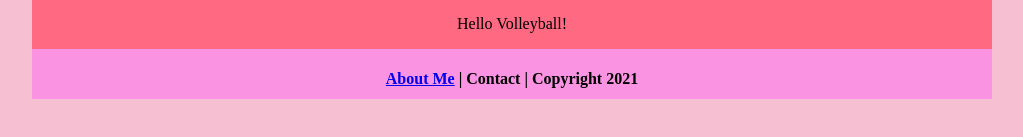
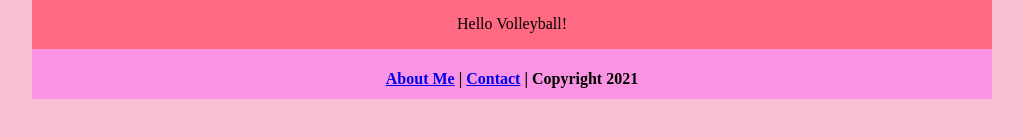
Before and after one commit to Naomi1331/Naomi1331, a plain HTML site: page volleyball/index.html in a window 1280 px wide. Shown: the part 141-278 px from the top of the page, without its empty margins (128-1151 px from the left). Drawn offline with Linux system fonts and the light colour scheme.

Commit message:
Update index.html

```diff
--- a/volleyball/index.html
+++ b/volleyball/index.html
@@ -18,7 +18,7 @@
             <p>Hello Volleyball!</p>
          </div>
          <div class="footer">
-            <h4><a href="../aboutme.html">About Me</a> | Contact | Copyright 2021</h4>
+            <h4><a href="../aboutme.html">About Me</a> | <a href="mailto:9620648@graniteschool.org">Contact</a> | Copyright 2021</h4>
          </div>
       </div>
    </body>
```
